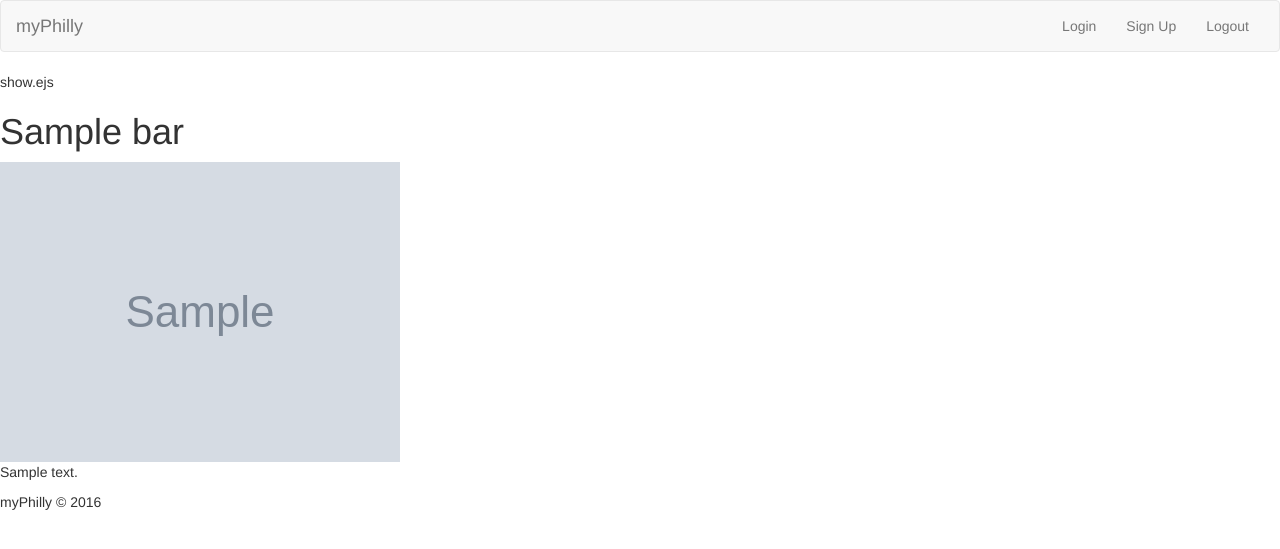
After one commit to TrevorPawlewicz/myPhilly, a Node server app: page /bars/600000000000000000000001 in a window 1280 px wide. The commit adds this page. Shown: the top 549 px of the page. Run offline with Node 20, Linux system fonts and the light colour scheme; tables that the repository leaves empty hold one stand-in row (values such as "Sample post"); grey boxes marked "Sample" are stand-in pictures; some libraries are stand-ins or nearby versions.

Commit message:
adding a show.ejs page and ruote

```diff
--- a/app.js
+++ b/app.js
@@ -11,15 +11,17 @@ app.set("view engine", "ejs");
 // SCHEMA SETUP:
 var barSchema = new mongoose.Schema({
     name: String,
-    image: String
+    image: String,
+    description: String
 });
 // complile into a model:
 var Bar = mongoose.model("Bar", barSchema);
 
-// // temp:
+// // temp: -------------------------------------------------------------------
 // Bar.create({
 //     name: "Dive Bar",
-//     image: "http://philadelphia.cities2night.com/public/article_images/129.jpg"
+//     image: "http://philadelphia.cities2night.com/public/article_images/129.jpg",
+//     description: "get hammered!!!!"
 // }, function(err, bar){
 //     if (err) {
 //         console.log("====> Error: " + err);
@@ -34,13 +36,14 @@ var Bar = mongoose.model("Bar", barSchema);
 //     {name: "Dive Bar", image: "http://philadelphia.cities2night.com/public/article_images/129.jpg"},
 //     {name: "Paddy's Pub", image: "http://www.sitcomsonline.com/photopost/data/1315/its-always-sunny-in-philadelphia-paddy.jpg"}
 // ];
-
+//-----------------------------------------------------------------------------
 
 // ROUTES:
 app.get("/", function(req, res){
     res.render("landing.ejs");
-});
-// show ALL bars
+}); //-------------------------------------------------------------------------
+
+// INDEX: show ALL bars
 app.get("/bars", function(req, res){
     // get all bars from database:
     Bar.find({}, function(err, allBarsFound){
@@ -48,18 +51,18 @@ app.get("/bars", function(req, res){
             console.log(err);
         } else {
             //          {name we give it: data pased in}
-            res.render("bars.ejs", {bars: allBarsFound});
+            res.render("index.ejs", {bars: allBarsFound});
         }
     });
-});
+}); //-------------------------------------------------------------------------
 
-
+// CREATE:
 app.post("/bars", function(req, res){
     // get data from FORM...
     var name = req.body.name; // taken from new.ejs FORM "name"
     var image = req.body.image; // taken from new.ejs FORM "image"
-
-    var newBar = {name: name, image: image};
+    var desc = req.body.description; //from new.ejs FORM "description"
+    var newBar = {name: name, image: image, description: desc};
     // create a new bar and save to the database:
     Bar.create(newBar, function(err, newlyCreated){
         if (err) {
@@ -68,11 +71,23 @@ app.post("/bars", function(req, res){
             res.redirect("/bars"); // to GET '/bars' route
         }
     });
-});
+}); //-------------------------------------------------------------------------
 
-// show the form
+// NEW: show the form to create a new bar
 app.get("/bars/new", function(req, res){
     res.render("new.ejs");
+}); //-------------------------------------------------------------------------
+
+// SHOW: info of bar by ID
+app.get("/bars/:id", function(req, res){
+    // find bar witgh ID:
+    Bar.findById(req.params.id, function(err, foundBar){
+        if (err) {
+            console.log(err);
+        } else {
+            res.render("show.ejs", {bar: foundBar});
+        }
+    });
 });
 
 
@@ -84,12 +99,10 @@ app.get("/bars/new", function(req, res){
 
 
 
-
-
-
-
-// server
+//=============================================================================
+// SERVER
 var port = process.env.PORT || 3000;
 app.listen(port, process.env.IP, function() {
     console.log("----> Server has started on port: " + port);
 });
+//=============================================================================
--- a/views/new.ejs
+++ b/views/new.ejs
@@ -16,6 +16,9 @@
                     <input class="form-control" type="text" name="image" placeholder="image url">
                 </div>
                 <div class="form-group">
+                    <input class="form-control" type="text" name="description" placeholder="description">
+                </div>
+                <div class="form-group">
                     <button class="btn btn-lg btn-primary btn-block">Submit</button>
                 </div>
             </form>
--- /dev/null
+++ b/views/show.ejs
@@ -0,0 +1,20 @@
+<% include partials/header %>
+<!-- ______________________________________________________________________ -->
+
+
+
+
+<p>show.ejs</p>
+<h1><%= bar.name %></h1>
+
+<img src="<%= bar.image%>"/>
+
+<p><%= bar.description %></p>
+
+
+
+
+
+
+<!-- ______________________________________________________________________ -->
+<% include partials/footer %>
```
Also changed, not shown: views/index.ejs (renamed from views/bars.ejs, +6 -3 lines).
